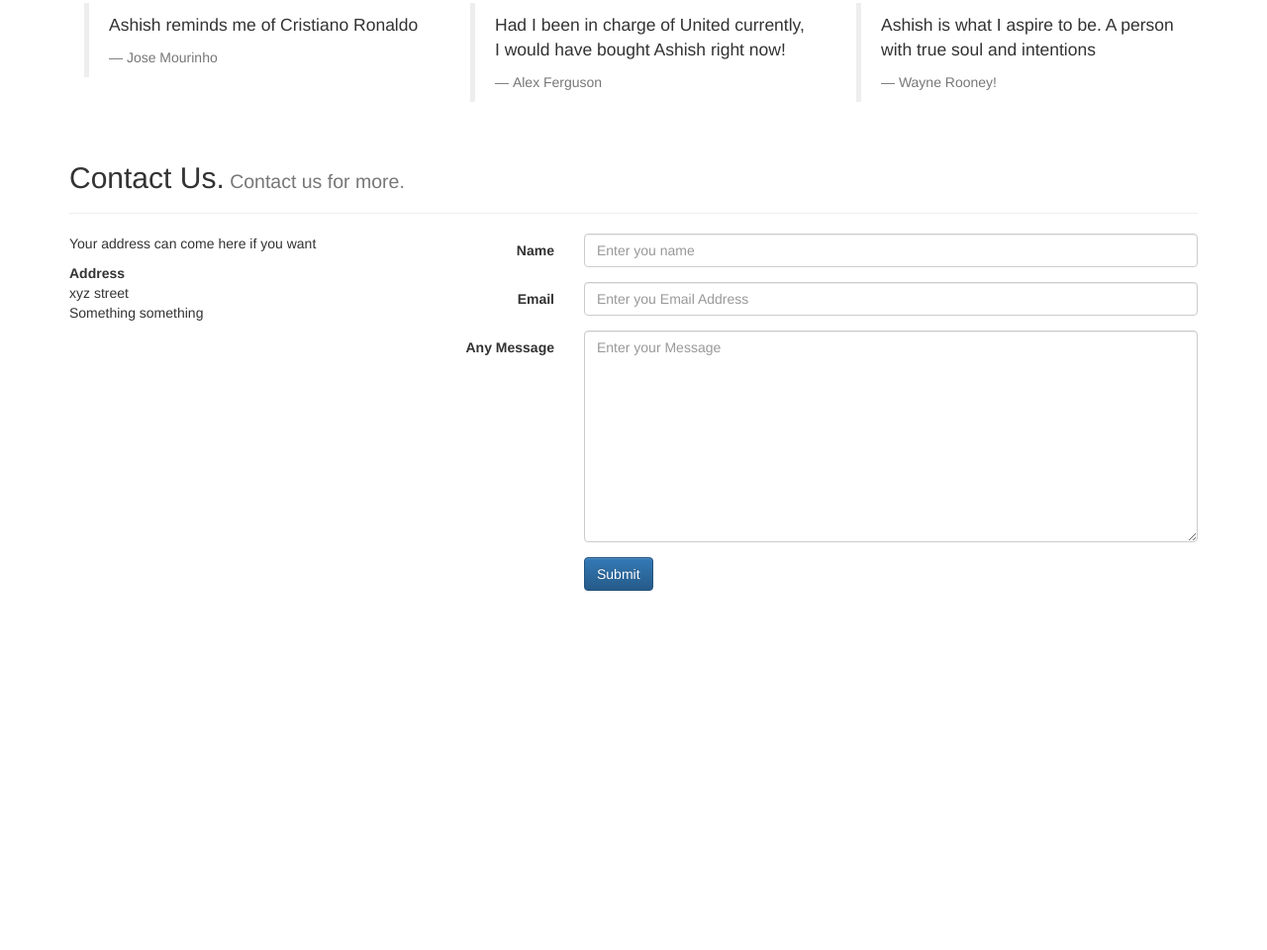
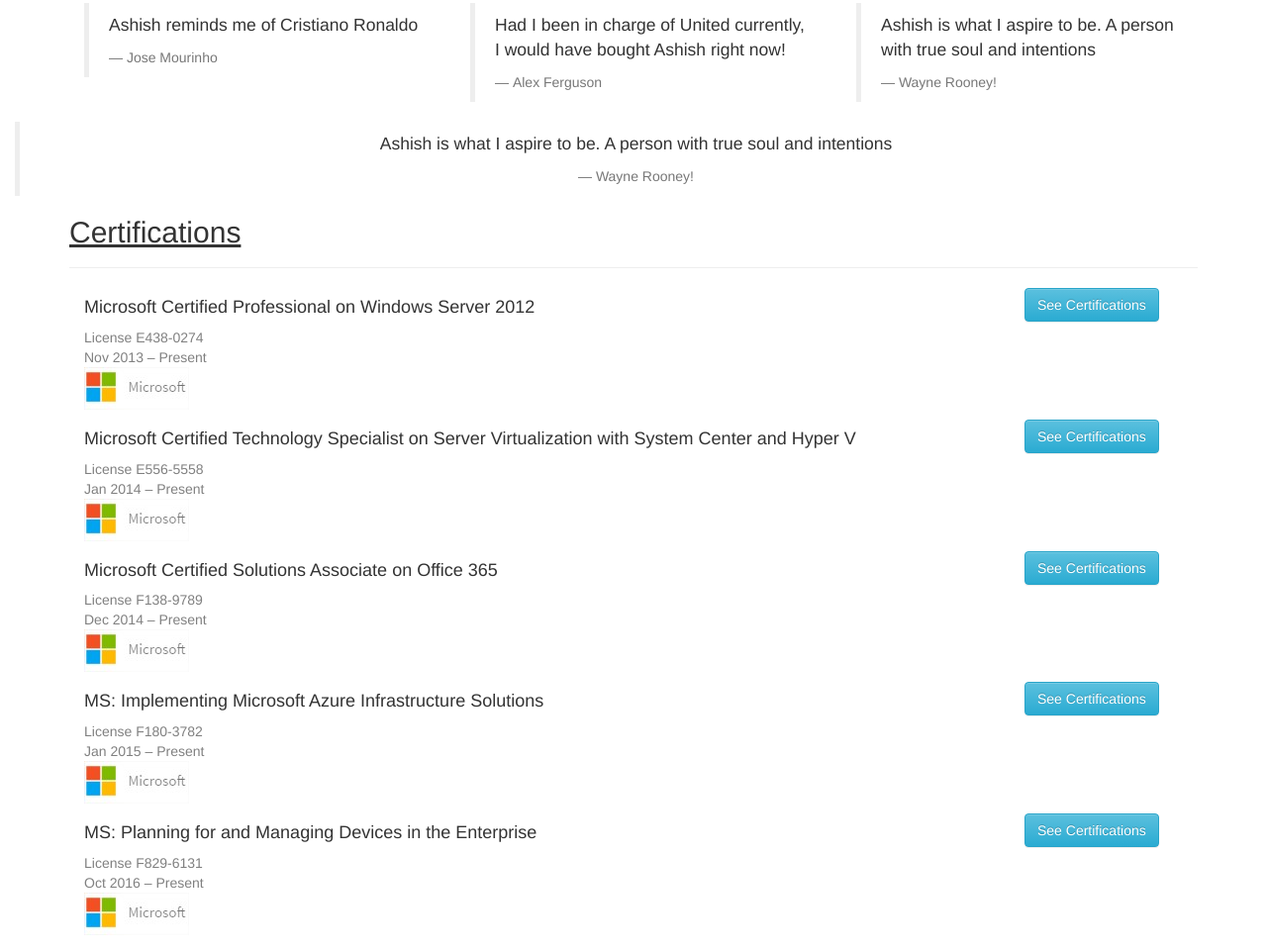
Before and after one commit to varungarg2796/AshishWebsite, a plain HTML site: page index.html in a window 1280 px wide. Shown: the part 620-1580 px from the top of the page at 99% size. Before the commit the page ends 1232 px from the top, so only its background shows below. Drawn offline with nearby package versions, Linux system fonts and the light colour scheme.

Commit message:
Added more changes

```diff
--- a/index.html
+++ b/index.html
@@ -21,12 +21,16 @@
 	.navbar{
     	background-image: none;
 	}
+  .certDetails{
+    color:grey;
+  }
 
 	.carouselImg img {
 		width: auto;
 		height: 450px;
 		max-height: 450px;
 	}
+
 
 	.carousel-inner > .item > img,
 	  .carousel-inner > .item > a > img {
@@ -54,7 +58,7 @@
   				<ul class="nav navbar-nav">
   					<li><a href="#about">About</a>
   					<li><a href="#gallery">Gallery</a>
-  					<li><a href="#features">Cerifications</a>
+  					<li><a href="#certifications">Cerifications</a>
   					<li><a href="#contact">Contact</a>
   				</ul>
   			</div>
@@ -133,6 +137,114 @@
   	  	</section>
   	  </div><!--End Container-->
   	</div>
+
+
+        <div class="col-lg-12">
+          <center>
+              <blockquote>
+                <p>Ashish is what I aspire to be. A person with true soul and intentions</p>
+                <footer>Wayne Rooney!</footer>
+            </blockquote>
+        </center>
+    </div>
+
+        <!--CERTIFICATIONS-->
+    <section>
+    <div class="container">
+    <div class="page-header" id="certifications">
+       <u> <h2>Certifications</h2> </u>
+    </div>
+        <div class="col-md-10">
+            <h4>
+            Microsoft Certified Professional on Windows Server 2012
+            </h4>
+            <p class="certDetails">
+                License E438-0274
+                <br>
+                Nov 2013 – Present
+                <br>
+                <img src="microsoft.jpg">
+            </p>
+        </div>
+        <div class="col-md-2">
+            <a href="https://www.microsoft.com/en-us/learning/certification-overview.aspx" target="_blank"><button class="btn btn-info" > See Certifications </button> </a>
+        </div>
+    </div>
+
+    <div class="container">
+        <div class="col-md-10">
+            <h4>
+            Microsoft Certified Technology Specialist on Server Virtualization with System Center and Hyper V
+            </h4>
+            <p class="certDetails">
+                License E556-5558
+                <br>
+                Jan 2014 – Present
+                <br>
+                <img src="microsoft.jpg">
+            </p>
+        </div>
+        <div class="col-md-2">
+            <a href="http://www.microsoft.com/learning/en-us/certification-overview.aspx" target="_blank"><button class="btn btn-info" > See Certifications </button> </a>
+        </div>
+    </div>
+
+    <div class="container">
+        <div class="col-md-10">
+            <h4>
+            Microsoft Certified Solutions Associate on Office 365
+            </h4>
+            <p class="certDetails">
+                License F138-9789
+                <br>
+                Dec 2014 – Present
+                <br>
+                <img src="microsoft.jpg">
+            </p>
+        </div>
+        <div class="col-md-2">
+            <a href="https://www.youracclaim.com/badges/9ca5cfcc-e1d7-468f-a0f0-430b35c76da7/linked_in_profile" target="_blank"><button class="btn btn-info" > See Certifications </button> </a>
+        </div>
+    </div>
+
+    <div class="container">
+        <div class="col-md-10">
+            <h4>
+            MS: Implementing Microsoft Azure Infrastructure Solutions
+            </h4>
+            <p class="certDetails">
+                License F180-3782
+                <br>
+                Jan 2015 – Present
+                <br>
+                <img src="microsoft.jpg">
+            </p>
+        </div>
+        <div class="col-md-2">
+            <a href="https://www.youracclaim.com/badges/3c382d8f-22ce-40b6-b018-5ce2ee12f4d3/linked_in_profile" target="_blank"><button class="btn btn-info" > See Certifications </button> </a>
+        </div>
+    </div>
+
+    <div class="container">
+        <div class="col-md-10">
+            <h4>
+            MS: Planning for and Managing Devices in the Enterprise
+            </h4>
+            <p class="certDetails">
+                License F829-6131
+                <br>
+                Oct 2016 – Present
+                <br>
+                <img src="microsoft.jpg">
+            </p>
+        </div>
+        <div class="col-md-2">
+            <a href="https://www.microsoft.com/en-gb/learning/certification-overview.aspx" target="_blank"><button class="btn btn-info" > See Certifications </button> </a>
+        </div>
+    </div>
+    </section>
+
+    <!--CERTIFICATIONS END-->
 
 
   	<div class="container">
```
Also changed, not shown: microsoft-128.png (added), microsoft.jpg (added).
